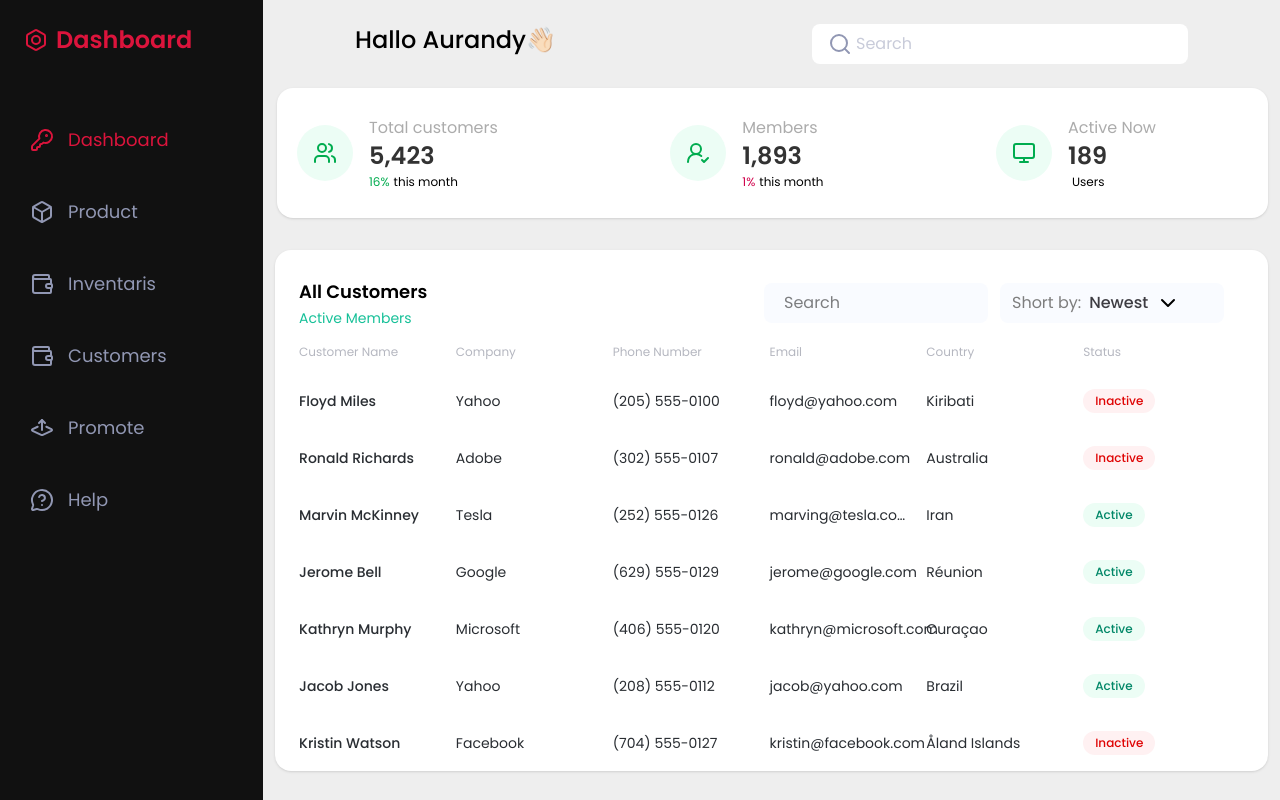
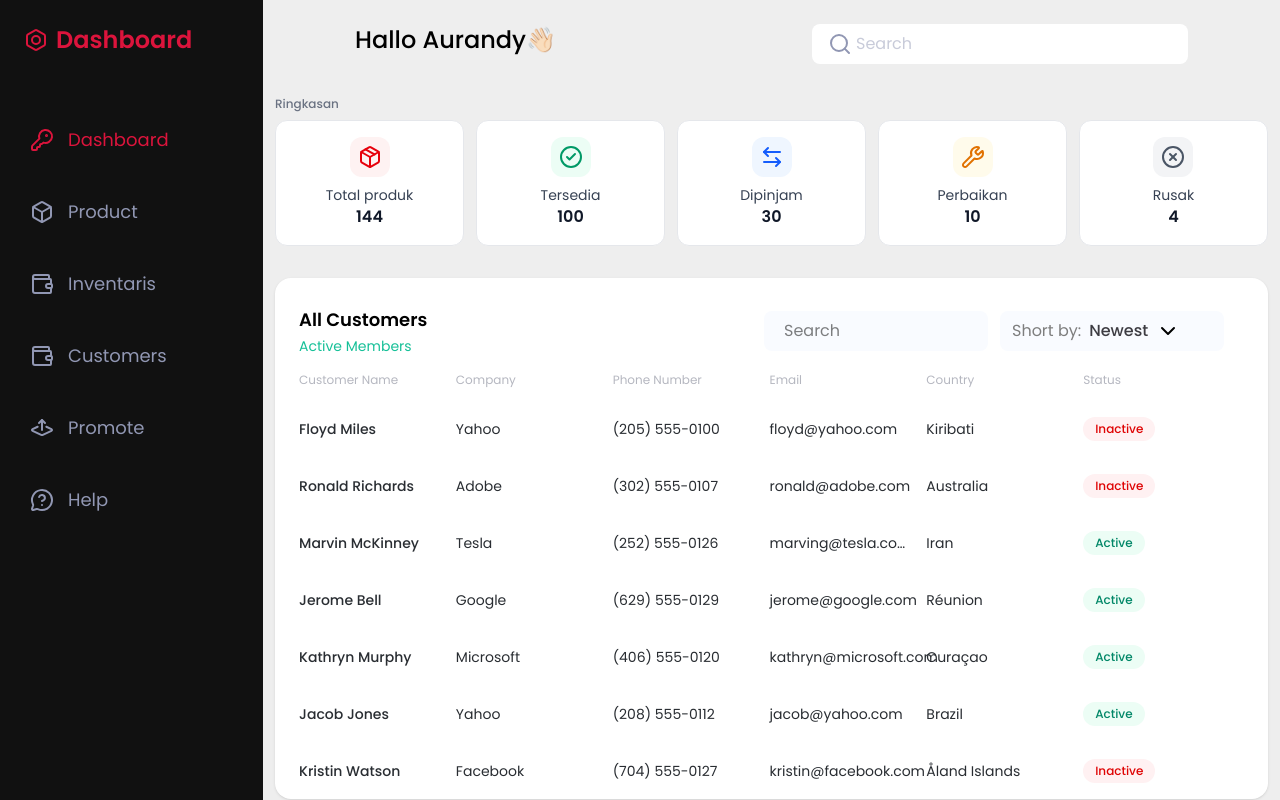
Before and after one commit to aurandyairlangga/Inventaris-kkp, a React (Vite) app: page / in a window 1280 px wide. Built offline with nearby package versions, Linux system fonts and the light colour scheme.

Commit message:
feat: add 5 card to dashboard

```diff
--- a/src/features/product-features/ProductCard.jsx
+++ b/src/components/Cards.jsx
@@ -1,6 +1,6 @@
 import cn from "@/utils/cn";
 
-const ProductCard = ({children="",className=""}) => {
+const Cards = ({children="",className=""}) => {
     return(
         <div className={cn("rounded-xl border bg-white border-gray-200 p-4 text-center",className)}>
         {children}
@@ -8,4 +8,4 @@ const ProductCard = ({children="",className=""}) => {
     )
 }
 
-export default ProductCard;
+export default Cards;
--- a/src/features/dashboard-features/Dashboard.jsx
+++ b/src/features/dashboard-features/Dashboard.jsx
@@ -15,6 +15,7 @@ const Dashboard = () => {
         <Search />
       </div>
 
+      {/* ini card dashboard */}
       <StatsCards />
 
       {/* CARD: All Customers */}
--- a/src/features/dashboard-features/StatsCards.jsx
+++ b/src/features/dashboard-features/StatsCards.jsx
@@ -1,64 +1,71 @@
-import { Monitor, UserRoundCheck, Users } from "lucide-react";
-import DashboardCard from "./DashboardCard";
+import Cards from "@/components/Cards";
 import cn from "@/utils/cn";
+import {
+  Package,
+  CheckCircle2,
+  ArrowLeftRight,
+  Wrench,
+  XCircle,
+} from "lucide-react";
 
-const stats = [
+// Satu objek = satu kotak. Ada 5 objek, jadi muncul 5 kotak.
+const cards = [
   {
-    icon: <Users className="text-[#00AC4F]" />,
-    title: "Total customers",
-    total: "5,423",
-    presentaseColor: "text-[#00AC4F]",
-    presentase: "16%",
-    status: "this month",
+    name: "Total produk",
+    icon: <Package className="text-red-600" />,
+    bgIcon: "bg-red-50",
+    total: 144,
   },
   {
-    icon: <UserRoundCheck className="text-[#00AC4F]" />,
-    title: "Members",
-    total: "1,893",
-    presentaseColor: "text-[#D0004B]",
-    presentase: "1%",
-    status: "this month",
+    name: "Tersedia",
+    icon: <CheckCircle2 className="text-emerald-600" />,
+    bgIcon: "bg-emerald-50",
+    total: 100,
   },
   {
-    icon: <Monitor className="text-[#00AC4F]" />,
-    title: "Active Now",
-    total: "189",
-    status: "Users",
+    name: "Dipinjam",
+    icon: <ArrowLeftRight className="text-blue-600" />,
+    bgIcon: "bg-blue-50",
+    total: 30,
+  },
+  {
+    name: "Perbaikan",
+    icon: <Wrench className="text-amber-600" />,
+    bgIcon: "bg-amber-50",
+    total: 10,
+  },
+  {
+    name: "Rusak",
+    icon: <XCircle className="text-gray-600" />,
+    bgIcon: "bg-gray-100",
+    total: 4,
   },
 ];
+
 const StatsCards = () => {
   return (
-    <DashboardCard className="pl-5 pt-7 pb-7 pr-28 ml-0.5 mt-6 flex flex-col sm:flex-row items-center gap-28 sm:gap-12 justify-between">
-      {stats.map(
-        ({ icon, title, total, presentaseColor, presentase, status }) => {
+    <div className="mt-8">
+      <p className="mb-2 text-xs font-medium text-gray-500">Ringkasan</p>
+      {/* 2 kolom di layar kecil, 5 kolom di layar lebar */}
+      <div className="grid grid-cols-2 gap-3 sm:grid-cols-5">
+        {cards.map(({ name, icon, bgIcon, total }) => {
           return (
-            <div className="flex items-center gap-4">
-              <div className="w-14 h-14 rounded-full bg-emerald-50 flex items-center justify-center">
+            <Cards key={name}>
+              <div
+                className={cn(
+                  "mx-auto mb-2 flex h-10 w-10 items-center justify-center rounded-xl",
+                  bgIcon,
+                )}
+              >
                 {icon}
               </div>
-
-              <div>
-                <p className="text-[#ACACAC]">{title}</p>
-                <p className="text-2xl font-semibold text-[#333333]">{total}</p>
-                <div className="flex gap-1">
-                  <p
-                    className={cn(
-                      "text-xs text-[#00AC4F] flex items-center gap-1 mt-0.5",
-                      presentaseColor,
-                    )}
-                  >
-                    {presentase}
-                  </p>
-                  <p className="text-xs flex items-center gap-1 mt-0.5">
-                    {status}
-                  </p>
-                </div>
-              </div>
-            </div>
+              <p className="text-sm text-gray-700">{name}</p>
+              <p className="text-base font-semibold text-gray-900">{total}</p>
+            </Cards>
           );
-        },
-      )}
-    </DashboardCard>
+        })}
+      </div>
+    </div>
   );
 };
 
--- a/src/features/product-features/CategoryCards.jsx
+++ b/src/features/product-features/CategoryCards.jsx
@@ -1,4 +1,4 @@
-import CardsProduct from "@/features/product-features/ProductCard";
+import Cards from "@/components/Cards";
 import cn from "@/utils/cn";
 import { Monitor, Mouse, NotebookPen, Printer } from "lucide-react";
 
@@ -36,7 +36,7 @@ const CategoryCards = () => {
       <div className="mb-6 grid grid-cols-2 gap-3 sm:grid-cols-4">
         {categories.map(({ name, icon, bgIcon, total }) => {
           return (
-            <CardsProduct key={name}>
+            <Cards key={name}>
               <div
                 className={cn(
                   "mx-auto mb-2 flex h-10 w-10 items-center justify-center rounded-xl",
@@ -48,7 +48,7 @@ const CategoryCards = () => {
               </div>
               <p className="text-sm text-gray-700">{name}</p>
               <p className="text-base font-semibold text-gray-900">{total}</p>
-            </CardsProduct>
+            </Cards>
           );
         })}
       </div>
--- a/src/features/product-features/Product.jsx
+++ b/src/features/product-features/Product.jsx
@@ -2,7 +2,7 @@ import { Plus, Pencil, Trash2, Search, Package } from "lucide-react";
 import { useState } from "react";
 import CategoryCards from "./CategoryCards";
 import CreateProduct from "./modal/CreateProduct";
-import ProductCard from "./ProductCard";
+import Cards from "../../components/Cards";
 import Button from "@/components/Button";
 
 const Product = () => {
@@ -31,7 +31,7 @@ const Product = () => {
       </div>
 
       {/* Total produk */}
-      <ProductCard className="mb-6 flex max-w-xs items-center gap-3">
+      <Cards className="mb-6 flex max-w-xs items-center gap-3">
         <div className="flex h-10 w-10 items-center justify-center rounded-xl bg-red-50">
           <Package size={20} className="text-red-600" />
         </div>
@@ -39,7 +39,7 @@ const Product = () => {
           <p className="text-xs text-gray-500">Total produk</p>
           <p className="text-lg font-semibold text-gray-900">144 unit</p>
         </div>
-      </ProductCard>
+      </Cards>
 
       {/* Kategori */}
       <CategoryCards />
```
Also changed, not shown: src/features/product-features/modal/CreateProduct.jsx (line endings or trailing spaces).
